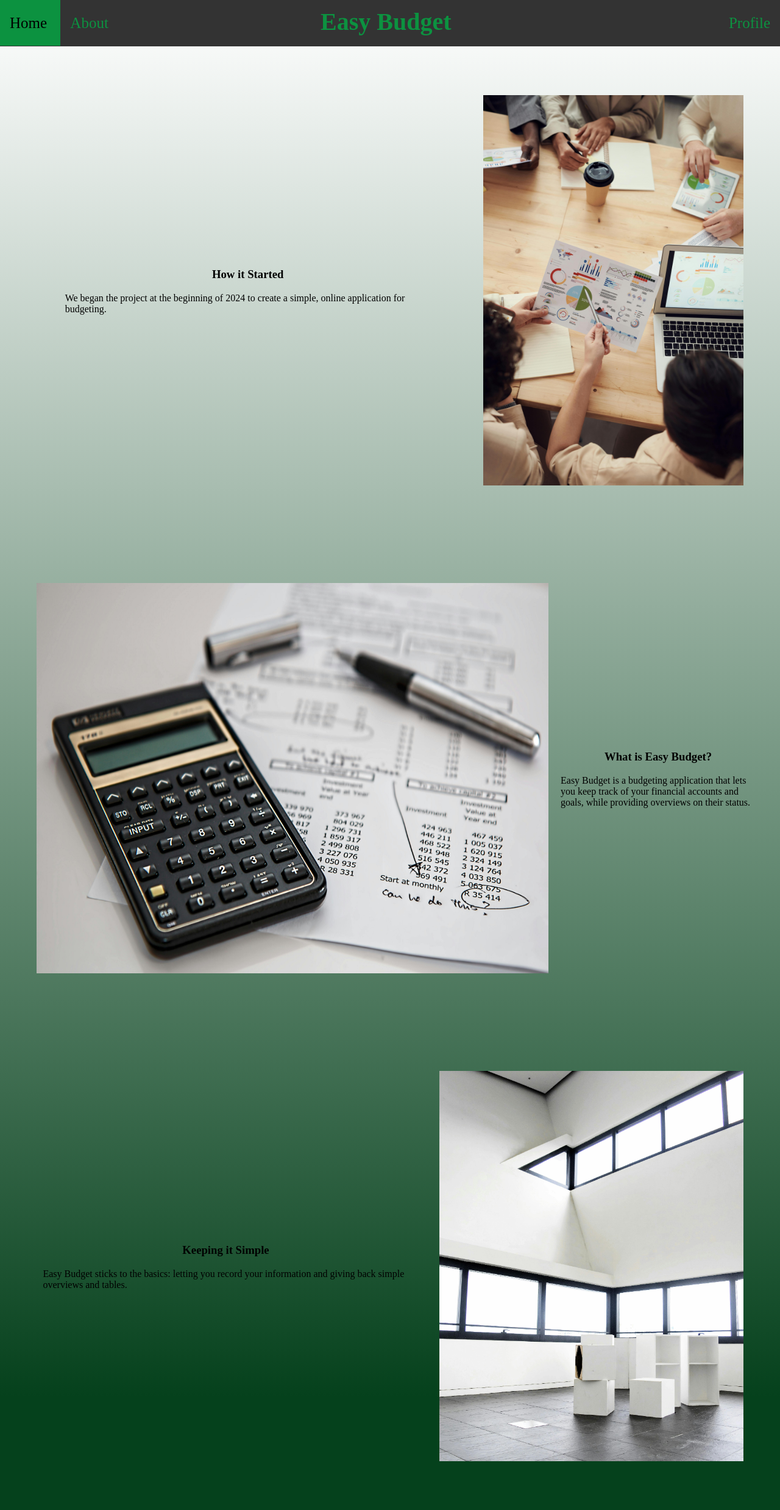
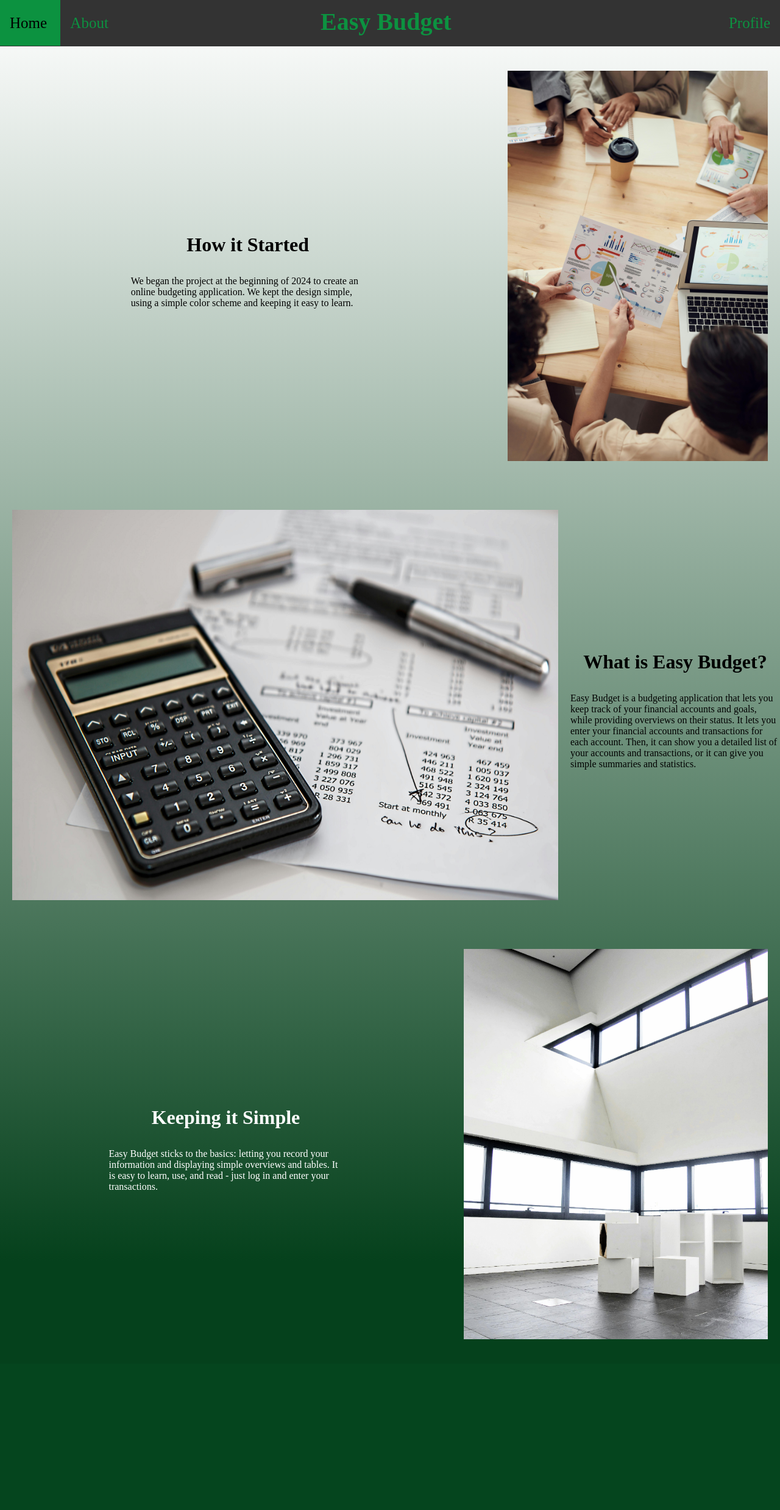
Before and after one commit to TJCornwell/Senior-Project, a Flask app: page /about in a window 1280 px wide. Shown: the whole page at 61% size. After the commit the page ends 2196 px from the top, so only its background shows below. Run offline with Flask 3, Linux system fonts and the light colour scheme; some libraries are stand-ins or nearby versions.

Commit message:
added text to each section. Made images disappear for small viewports. Font contrast needs fixing

```diff
--- a/static/css/About.css
+++ b/static/css/About.css
@@ -57,8 +57,6 @@ body{
   article>section{
     display: flex;
     flex-direction: row;
-    height:90vh;
-    padding: 5vh;
   }
   article{
     display: flex;
@@ -71,8 +69,19 @@ body{
   }
   .about-text{
     margin:auto;
-    width: 50%;
+    max-width: 30%;
     h1{
       text-align: center;
     }
   }
+  article h1{
+    font-size:xx-large;
+  }
+  #keeping-it-simple{
+    color:white;
+  }
+  @media (max-width: 768px) {
+    article img{
+      display:none;
+    }
+  }
--- a/templates/about.html
+++ b/templates/about.html
@@ -36,7 +36,7 @@
             <section>
                 <div class='about-text'>
                     <h1>How it Started</h1>
-                    <p>We began the project at the beginning of 2024 to create a simple, online application for budgeting.</p>
+                    <p>We began the project at the beginning of 2024 to create an online budgeting application. We kept the design simple, using a simple color scheme and keeping it easy to learn.</p>
                 </div>
                 <img class='about-image' src='/static/images/EBProject.jpg'/>
             </section>
@@ -44,13 +44,13 @@
                 <img class='about-image' src='/static/images/EBBudget.jpg'/>
                 <div class='about-text'>
                     <h1>What is Easy Budget?</h1>
-                    <p>Easy Budget is a budgeting application that lets you keep track of your financial accounts and goals, while providing overviews on their status.</p>
+                    <p>Easy Budget is a budgeting application that lets you keep track of your financial accounts and goals, while providing overviews on their status. It lets you enter your financial accounts and transactions for each account. Then, it can show you a detailed list of your accounts and transactions, or it can give you simple summaries and statistics.</p>
                 </div>
             </section>
             <section>
-                <div class='about-text'>
+                <div class='about-text' id='keeping-it-simple'>
                     <h1>Keeping it Simple</h1>
-                    <p>Easy Budget sticks to the basics: letting you record your information and giving back simple overviews and tables.</p>
+                    <p>Easy Budget sticks to the basics: letting you record your information and displaying simple overviews and tables. It is easy to learn, use, and read - just log in and enter your transactions.</p>
                 </div>
                 <img class='about-image' src='/static/images/EBSimple.jpg'/>
             </section>
```
